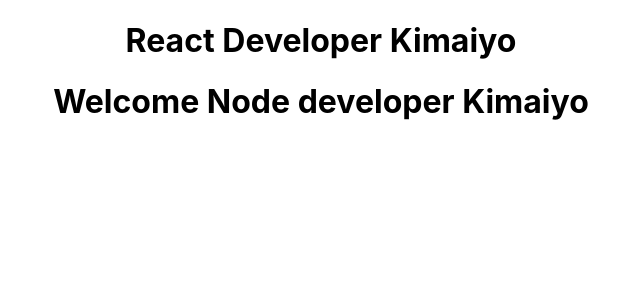
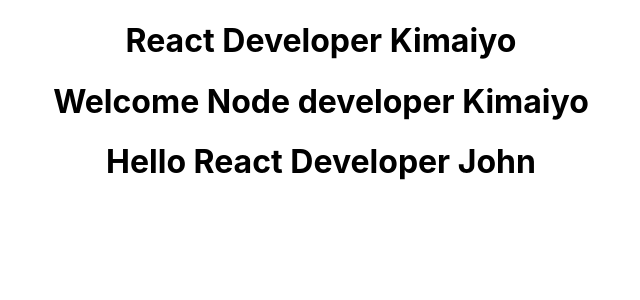
Before and after one commit to JohnKimaiyo/react_vol_5, a React (Create React App) app: page / in a window 1280 px wide. Shown: the top 300 px of the page, without its empty margins (319-959 px from the left). Built offline with nearby package versions, Linux system fonts and the light colour scheme.

Commit message:
jsx created:

```diff
--- a/src/App.js
+++ b/src/App.js
@@ -3,11 +3,13 @@
 import './App.css';
 import Greet from './component/Greet';
 import Welcome from './component/Welcome';
+import Hello from './component/Hello';
 function App() {
   return (
     <div className="App">
       <Greet />
       <Welcome />
+      <Hello/>
     </div>
   );
 }
--- /dev/null
+++ b/src/component/Hello.js
@@ -0,0 +1,5 @@
+import React from 'react';
+
+const Hello = () => {return React.createElement("h1",null,"Hello React Developer John")};
+
+export default Hello;
```
